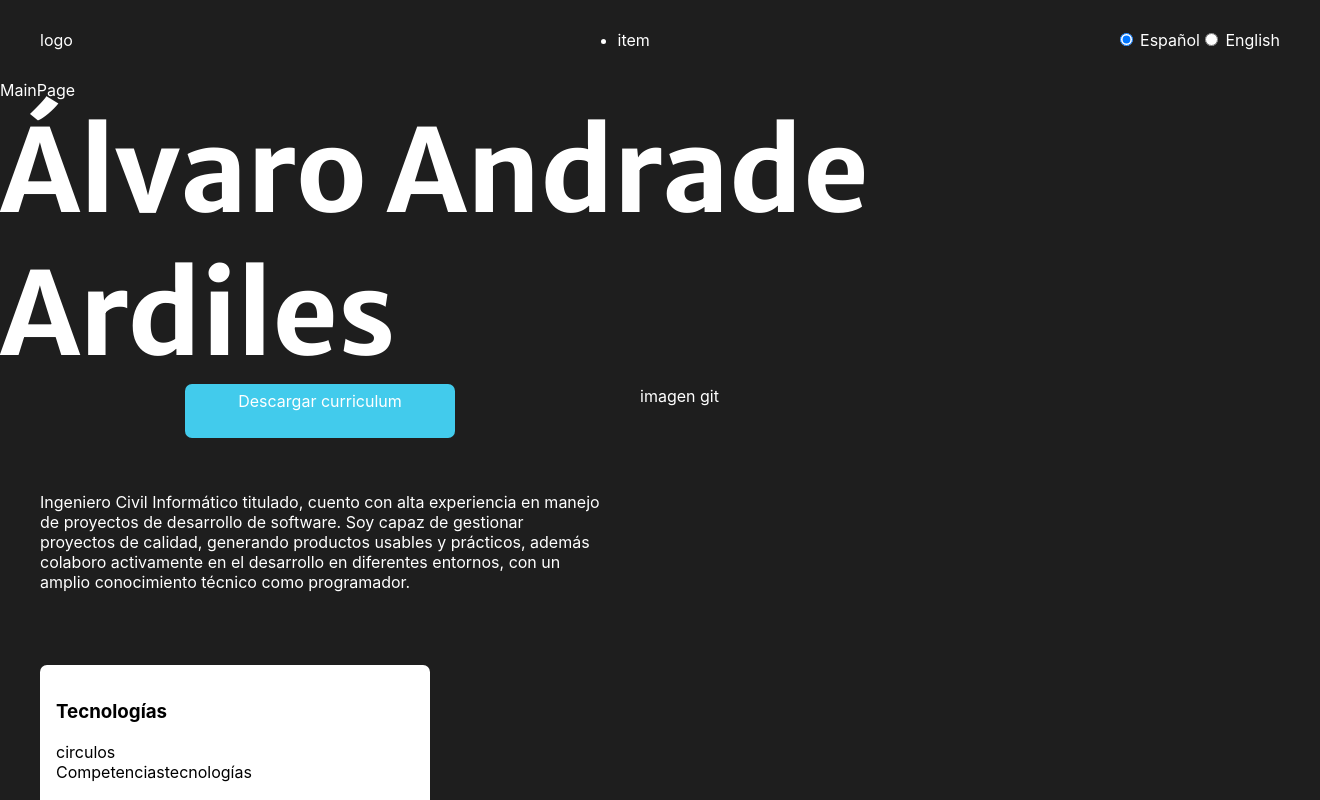
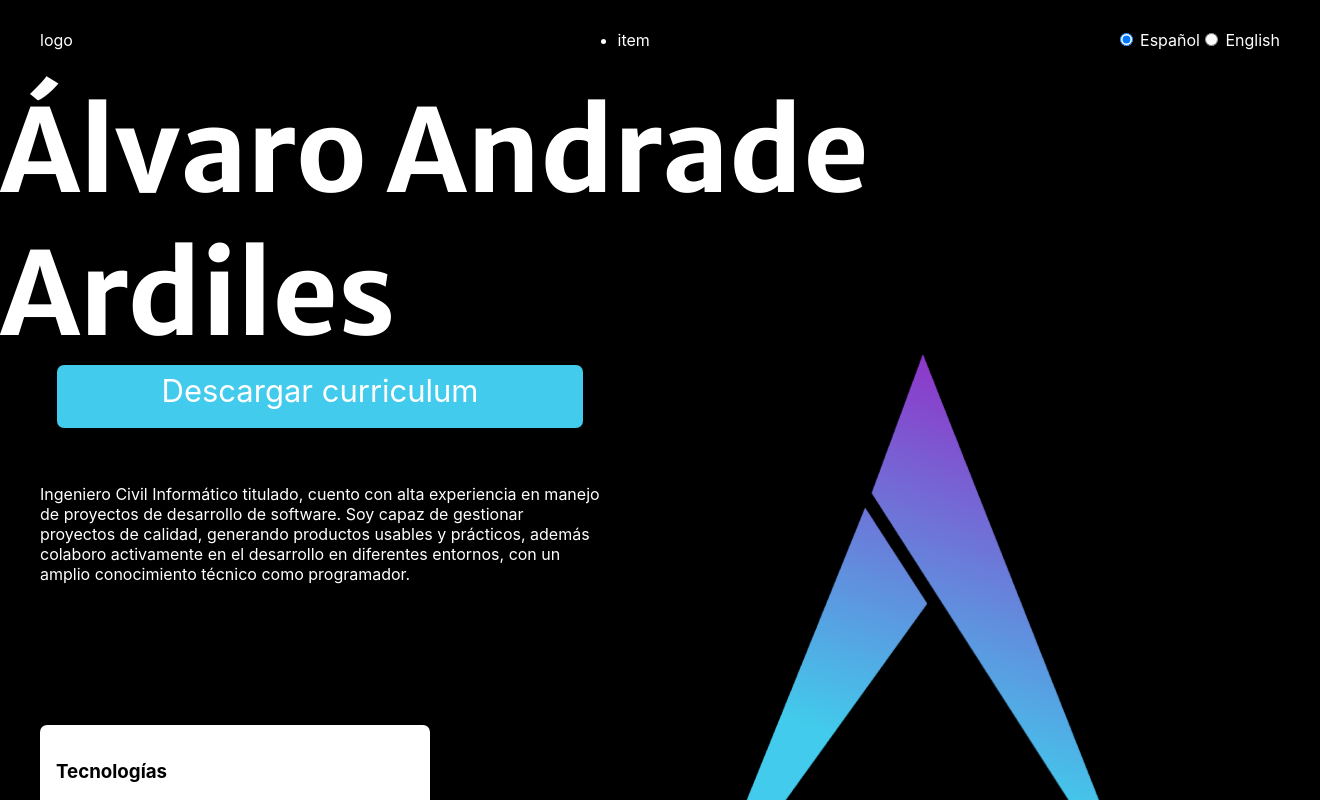
Before and after one commit to 4ndr01dev/portfolio, a React (Create React App) app: page / in a window 1280 px wide. Shown: the top 800 px of the page, 1320 px wide, since content can reach past the window. Built offline with nearby package versions, Linux system fonts and the light colour scheme.

Commit message:
🚧  images and layout

```diff
--- a/src/components/DescriptionSection.scss
+++ b/src/components/DescriptionSection.scss
@@ -13,11 +13,13 @@
             text-decoration: none;
             text-align: center;
             color: white;
-            width: 20vw;
+            width: 80%;
             height: 80%;
             background: $primary-color;
             padding: 7px;
             border-radius: 7px;
+            font-size: 31px;
+
 
         }
     }
--- /dev/null
+++ b/src/components/GitSection.scss
@@ -0,0 +1,17 @@
+@import '/src/index.scss';
+@import '/src/styles/mixins/mixins.scss';
+.gitSection{
+    height: 85%;
+    .figure{
+        display: flex;
+        width: 100%;
+        height: 100%;
+        align-items: center;
+
+
+    .image{
+        object-fit: cover;
+    }
+
+    }
+}
--- /dev/null
+++ b/src/components/GitSection.tsx
@@ -0,0 +1,16 @@
+import React from 'react'
+import largeIcon from '../assets/logo_large.svg'
+import './GitSection.scss'
+const GitSection = () => {
+  return (
+    <div className='gitSection'>
+      <figure className='figure'>
+        <img src={largeIcon} alt="" className='image' />
+      </figure>
+      <script src="//cdn.jsdelivr.net/github-cards/latest/widget.js"></script>
+      <div className="github-card" data-github="4ndr01dev" data-width="400" data-height="151" data-theme="default"></div>
+    </div>
+  )
+}
+
+export default GitSection
--- a/src/index.scss
+++ b/src/index.scss
@@ -1,4 +1,4 @@
-$background-color: #1E1E1E;
+$background-color: #000000;
 $font-color: #FFFFFF;
 $primary-color: #42CBEC;
 $secondary-color: #8B3DCB;
--- a/src/pages/MainPage.scss
+++ b/src/pages/MainPage.scss
@@ -33,7 +33,6 @@
     .content {
         display: flex;
         flex-direction: column;
-
         height: 100%;
 
         section {
--- a/src/pages/MainPage.tsx
+++ b/src/pages/MainPage.tsx
@@ -2,6 +2,7 @@ import React from 'react'
 import './MainPage.scss'
 import { useTranslation } from 'react-i18next';
 import DescriptionSection from '../components/DescriptionSection';
+import GitSectión from '../components/GitSection';
 
 
 
@@ -9,7 +10,7 @@ const MainPage = () => {
   const { t } = useTranslation()
 
   return (
-    <main className='container'>MainPage
+    <main className='container'>
 
       <article className='title'>
 
@@ -20,7 +21,9 @@ const MainPage = () => {
       </article>
       <article className='content'>
         <DescriptionSection></DescriptionSection>
-        <section>imagen git</section>
+        <section>
+    <GitSectión></GitSectión>
+        </section>
       </article>
 
       <h2>
```
Also changed, not shown: src/assets/logo_large.svg (added), src/assets/logo_small.svg (added).
